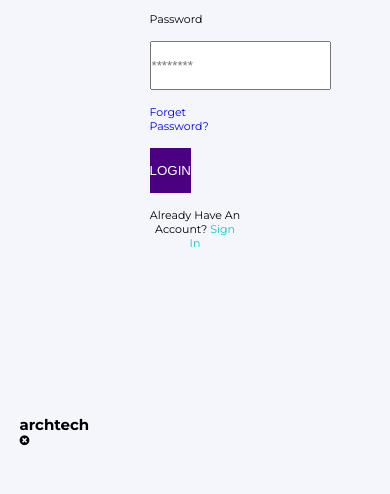
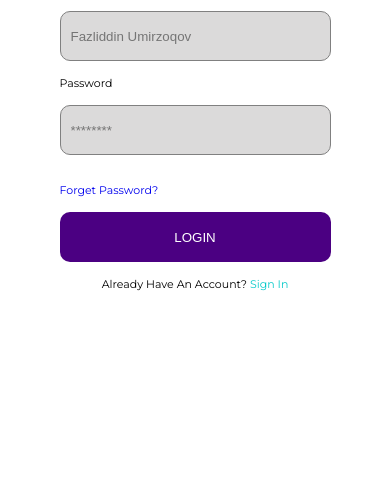
Before and after one commit to TurdaliyevJoraqozi/Sign-Up-pages, a plain HTML site: page page_8.html in a window 390 px wide. Shown: the part 350-844 px from the top of the page. Drawn offline with Linux system fonts and the light colour scheme.

Commit message:
Joraqozi dos kamchilik bolsa uzurasiz

```diff
--- a/css/general.css
+++ b/css/general.css
@@ -9,7 +9,6 @@ html {
 }
 body {
   font-family: "Montserrat", sans-serif;
-  background-color: #f4f6fc;
 }
 a {
   text-decoration: none;
--- a/css/queries.css
+++ b/css/queries.css
@@ -0,0 +1,50 @@
+@media (max-width: 1000px) {
+  .page7 {
+    display: flex;
+    flex-direction: column;
+  }
+  .left_sign {
+    padding: 3rem 4rem;
+    margin-top: 22rem;
+  }
+  .left_sign {
+    width: 100%;
+    display: flex;
+    flex-direction: column;
+  }
+  .name-input {
+    width: 100%;
+  }
+  .right_image {
+    position: absolute;
+    width: 100%;
+    left: 0;
+    height: 25rem;
+  }
+}
+
+/* page 8 uchun responsive  */
+@media (max-width: 1000px) {
+  .page8 {
+    display: flex;
+    flex-direction: column;
+  }
+  .left_sign {
+    padding: 3rem 4rem;
+    margin-top: 22rem;
+  }
+  .left_sign {
+    width: 100%;
+    display: flex;
+    flex-direction: column;
+  }
+  .name-input {
+    width: 100%;
+  }
+  .right8_image {
+    position: absolute;
+    width: 100%;
+    left: 0;
+    height: 25rem;
+  }
+}
--- a/css/style.css
+++ b/css/style.css
@@ -27,6 +27,7 @@
 }
 .left_sign {
   padding: 15rem 13rem;
+  z-index: 1;
 }
 .text {
   padding: 1.5rem 0;
@@ -37,7 +38,7 @@
 .ismcha {
   font-size: 1.1rem;
 }
-.input {
+.name-input {
   height: 5rem;
   width: 40rem;
   padding: 1rem;
@@ -61,3 +62,70 @@
 span {
   color: rgb(5, 201, 201);
 }
+
+/* page yetti tugaddi sakkizinchisining styleni boshladim . */
+
+.page8 {
+  background-color: rgb(255, 255, 255);
+  display: grid;
+  grid-template-columns: repeat(2, 1fr);
+  height: 100vh;
+  padding: 0rem;
+  gap: 0rem;
+}
+.right8_image {
+  background-image: url(../images/Buildings-Sky-Scrapers.jpeg);
+  background-repeat: no-repeat;
+  background-size: cover;
+  background-position: center;
+  padding: 1.1rem;
+}
+.right8_image ul {
+  display: flex;
+  justify-content: space-between;
+}
+.right8_image ul li h2 {
+  color: white;
+  font-size: 2.3rem;
+}
+.right8_image ul li i {
+  color: #fff;
+  font-size: 2.3rem;
+}
+.left_sign {
+  padding: 15rem 13rem;
+  z-index: 1;
+}
+.text {
+  padding: 1.5rem 0;
+}
+.in {
+  font-size: 3rem;
+}
+.ismcha {
+  font-size: 1.1rem;
+}
+.name-input {
+  height: 5rem;
+  width: 40rem;
+  padding: 1rem;
+  border: solid 0.1rem;
+  border-color: gray;
+  border-radius: 1rem;
+  background-color: rgb(219, 218, 218);
+}
+.forget {
+  display: block;
+  font-size: 1.1rem;
+}
+.login {
+  background-color: indigo;
+  color: white;
+  border: none;
+}
+.an {
+  text-align: center;
+}
+span {
+  color: rgb(5, 201, 201);
+}
```
Also changed, not shown: page_11.html (+53 -0 lines).
